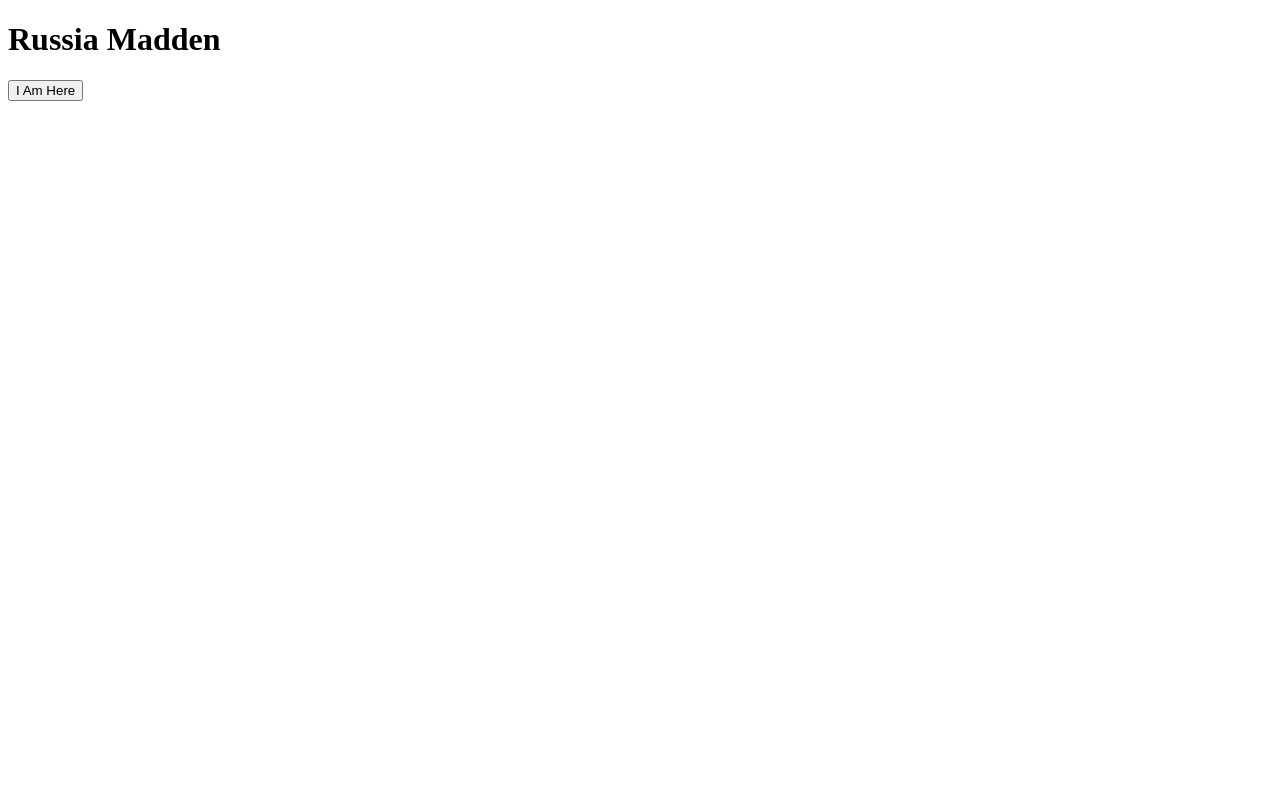
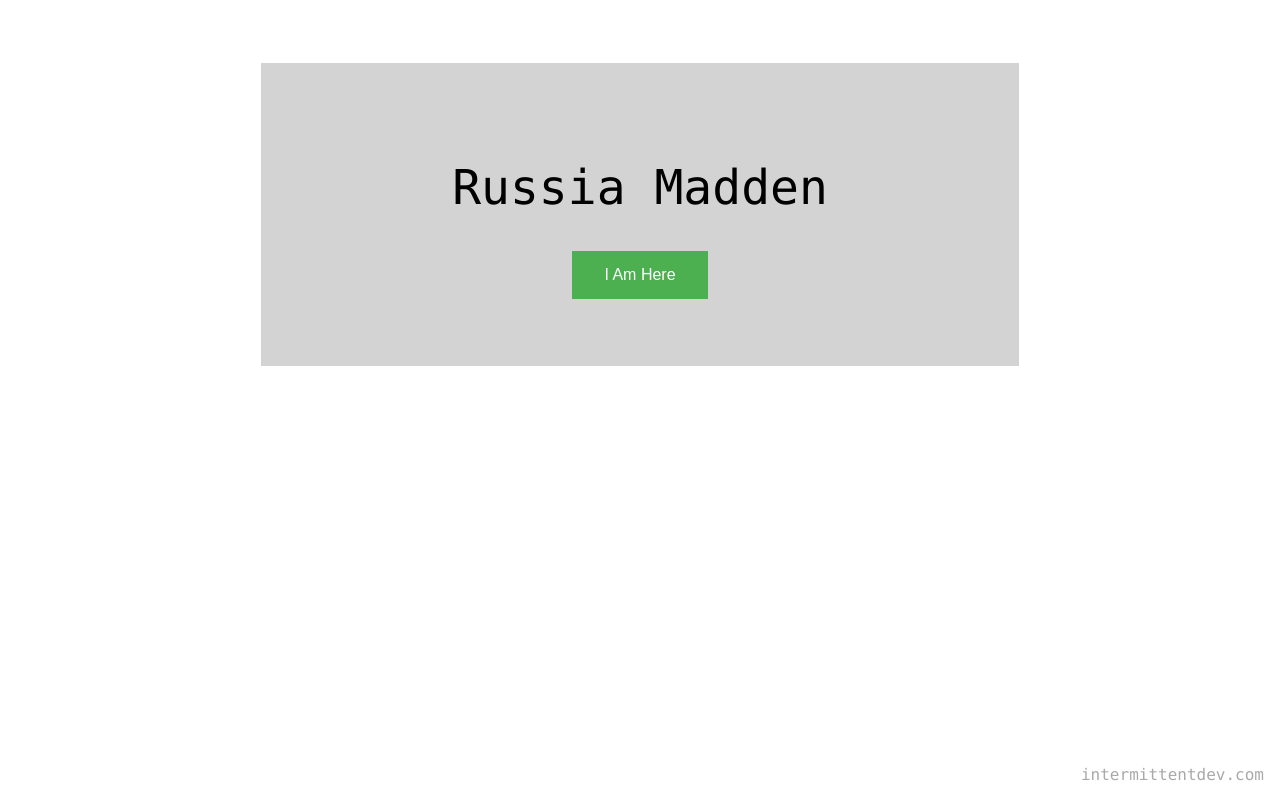
Before and after one commit to rcmadden/russiamadden, a plain HTML site: page index.html in a window 1280 px wide. Drawn offline with Linux system fonts and the light colour scheme.

Commit message:
add basic styling to site

```diff
--- a/index.html
+++ b/index.html
@@ -2,19 +2,67 @@
 <html lang="en">
 <head>
     <meta charset="UTF-8">
-    <title>Title</title>
+    <title>Russia Madden</title>
+
+    <style>
+        body {
+            font-family: Monaco, Arila, sans-serif;
+        }
+        div#content {
+            width: 50%;
+            text-align: center;
+            margin: 5% auto auto auto;
+            padding: 5%;
+            background-color: lightgray;
+        }
+        h1 {
+            font-size: 3em;
+            font-weight: 300;
+        }
+        button {
+            background-color: #4CAF50;
+            border: none;
+            color: white;
+            padding: 15px 32px;
+            text-align: center;
+            text-decoration: none;
+            display: inline-block;
+            font-size: 16px;
+            margin: 4px 2px;
+            cursor: pointer;
+        }
+        button:hover {
+            background-color: darkgreen;
+        }
+        footer a {
+            position: absolute;
+            bottom: 1em;
+            right: 1em;
+            text-decoration: none;
+            color: darkgray;
+        }
+        footer a:hover {
+            color: darkgreen;
+        }
+    </style>
+    <script>
+  (function(i,s,o,g,r,a,m){i['GoogleAnalyticsObject']=r;i[r]=i[r]||function(){
+  (i[r].q=i[r].q||[]).push(arguments)},i[r].l=1*new Date();a=s.createElement(o),
+  m=s.getElementsByTagName(o)[0];a.async=1;a.src=g;m.parentNode.insertBefore(a,m)
+  })(window,document,'script','https://www.google-analytics.com/analytics.js','ga');
+
+  ga('create', 'UA-91431420-2', 'auto');
+  ga('send', 'pageview');
+
+</script>
 </head>
 <body>
-<h1>Russia Madden</h1>
-<!--https://gist.github.com/wikimatze/9790374-->
-
-<!--http://stackoverflow.com/questions/2906582/how-to-create-an-html-button-that-acts-like-a-link-->
-<!--        <form action="http://intermittentdev.com">-->
-<!--<input type="text" name=""/>-->
-<!--            <input type="submit" value="I am here"/>-->
-<!--        </form>-->
-<a href="http://intermittentdev.com/">
-    <button>I Am Here</button>
-</a>
+<div id="content">
+    <h1>Russia Madden</h1>
+    <a href="http://intermittentdev.com/">
+        <button>I Am Here</button>
+    </a>
+    </div>
+<footer><a href="intermittentdev.com">intermittentdev.com</a> </footer>
 </body>
 </html>
```
Also changed, not shown: Russia_Madden_logo.png (added).
